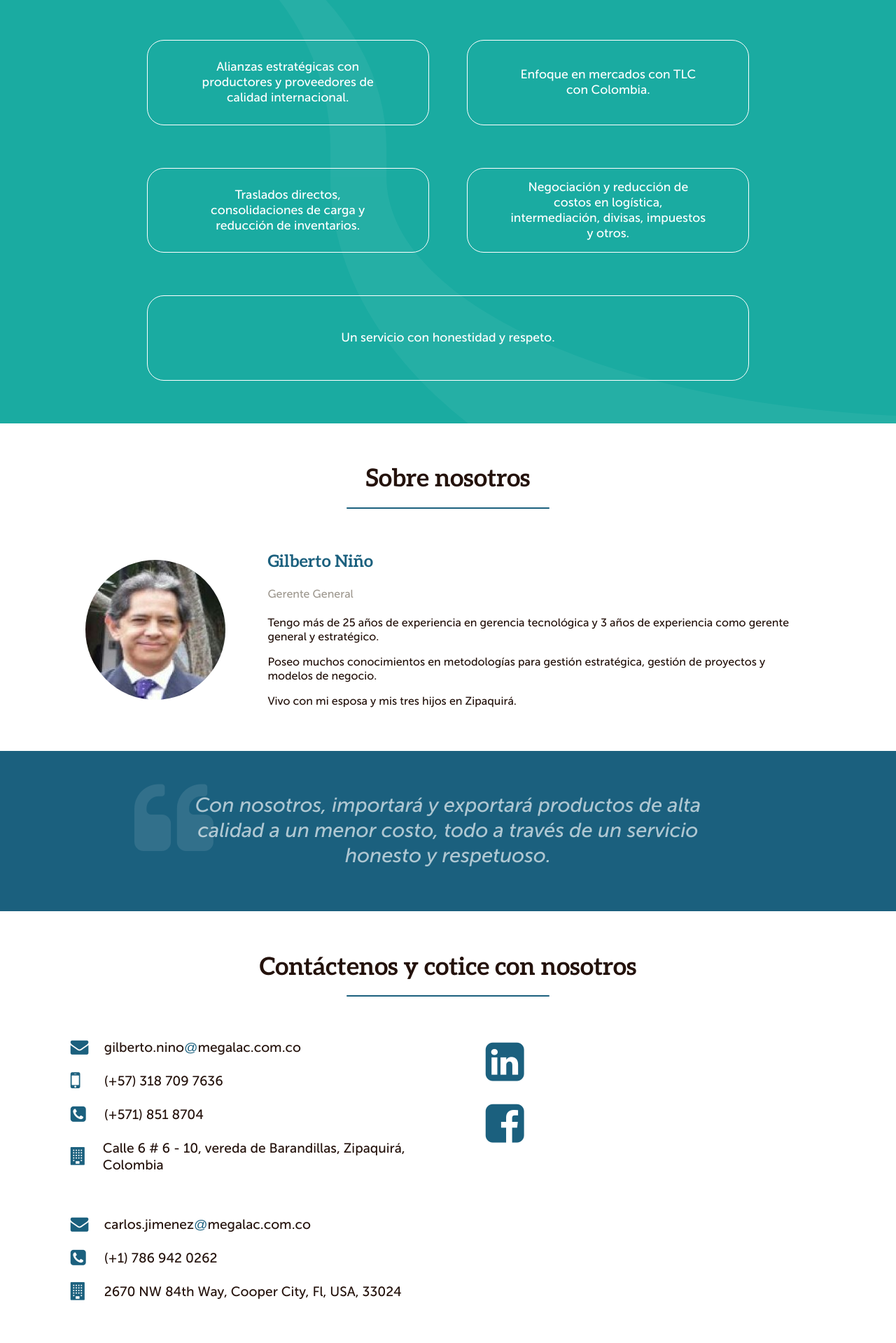
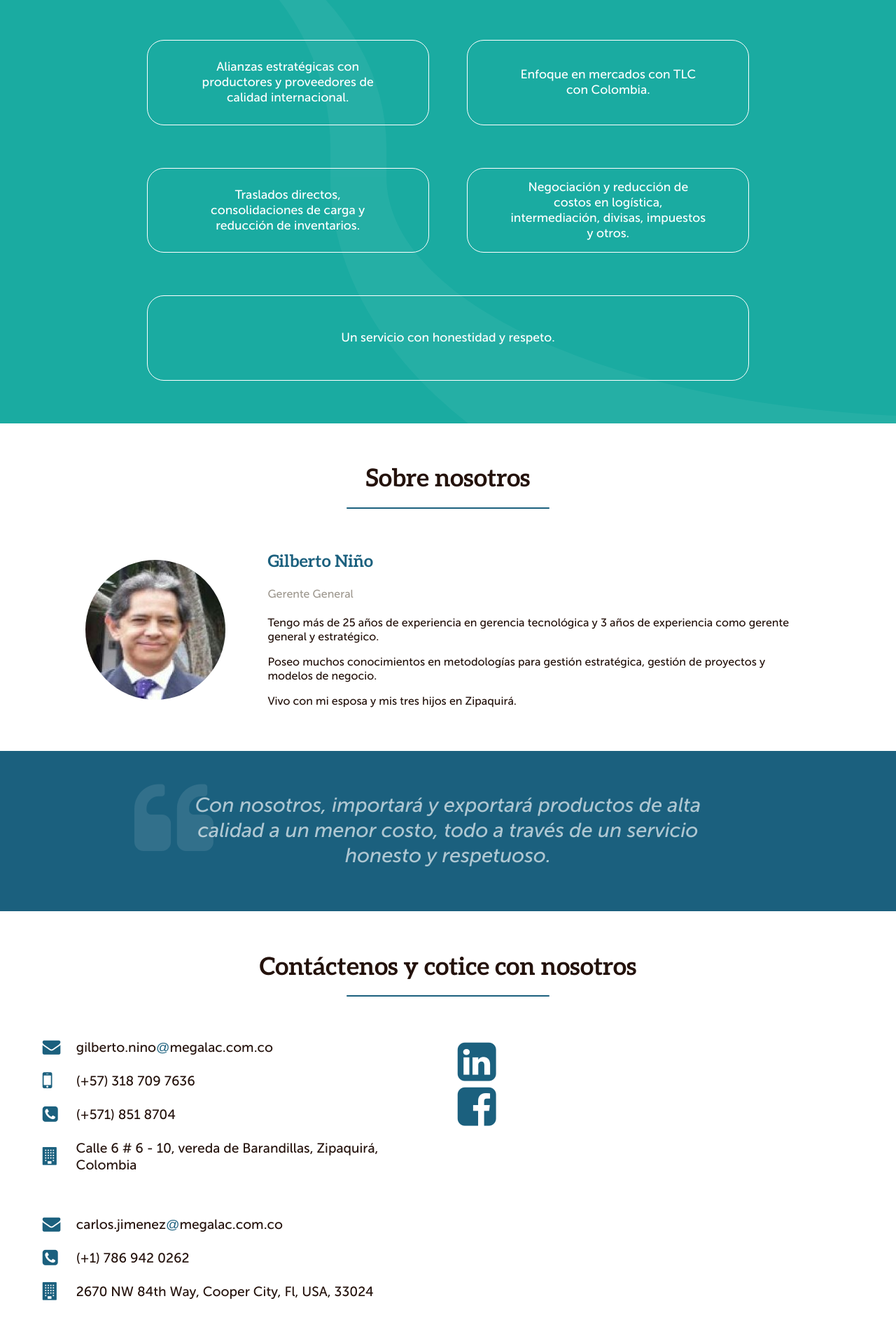
Before and after one commit to Ruluk/megalac.github.io, a Jekyll site: the page built from index.md, in a window 1280 px wide. Shown: the part 1897-3816 px from the top of the page at 70% size. Built offline with Jekyll 4.4.1, drawn with Linux system fonts in a browser that asks for light colours.

Commit message:
Add responsive design to the footer.
Signed-off-by: Juan Carlos <Ruluk@users.noreply.github.com>

```diff
--- a/_sass/_megalac.scss
+++ b/_sass/_megalac.scss
@@ -471,9 +471,16 @@ small.tag-line {
 }
 
 footer {
-  @include row;
-  padding: $spacing-unit;
+  padding: $spacing-small-unit;
   background-color: $background-color;
+
+  @include media($size-s) {
+    padding: $spacing-unit;
+  }
+
+  @include media($size-m) {
+    @include row;
+  }
 
   h2 {
     @extend %title;
@@ -482,6 +489,7 @@ footer {
 
   ul {
     margin: 0;
+    padding: 0;
     list-style: none;
   }
 
@@ -493,8 +501,10 @@ footer {
     margin-top: $spacing-small-unit;
   }
 
-  div.contact-data, div.contact-social-media {
-    @include span-columns(6);
+  @include media($size-m) {
+    div.contact-data, div.contact-social-media {
+      @include span-columns(6);
+    }
   }
 
   div.contact-data {
@@ -502,7 +512,13 @@ footer {
       @include display(flex);
       @include flex-direction(row);
       @include align-items(center);
-      font-size: 1.2em;
+      font-size: 1.1em;
+      word-break: break-all;
+
+      @include media($size-s) {
+        font-size: 1.2em;
+        word-break: normal;
+      }
     }
 
     a {
@@ -518,6 +534,32 @@ footer {
     }
   }
 
+  div.contact-social-media {
+    margin-top: $spacing-unit;
+
+    @include media($size-m) {
+      margin-top: 0;
+    }
+
+    ul {
+      text-align: center;
+
+      @include media($size-m) {
+        text-align: left;
+      }
+    }
+
+    li {
+      display: inline-block;
+      margin: $spacing-small-unit / 2;
+
+      @include media($size-m) {
+        display: block;
+        margin: 0;
+      }
+    }
+  }
+
   span.email-at {
     font-family: Arial, sans-serif;
     color: $brand-color;
```
